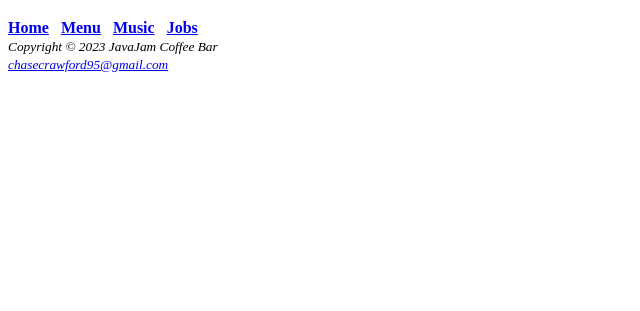
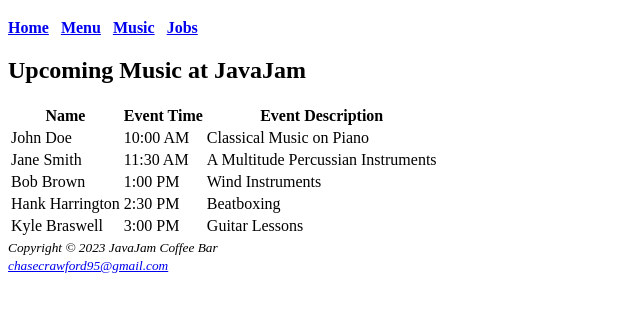
Before and after one commit to ChaseCrawford95/UAB-CS-221, a plain HTML site: page Homework 2/music.html in a window 1280 px wide. Shown: the part 61-372 px from the top of the page, without its empty margins (0-640 px from the left). Drawn offline with Linux system fonts and the light colour scheme.

Commit message:
Music and Jobs content added

```diff
--- a/Homework 2/music.html
+++ b/Homework 2/music.html
@@ -8,6 +8,43 @@
             <h1>JavaJam Coffee Bar</h1>
         </header>
         <a href="file:///C:/Users/chase/OneDrive/Desktop/Web%20Development%20Class%20Files/UAB-CS-221/Homework%202/index.html"><b>Home</b></a> &nbsp; <a href="file:///C:/Users/chase/OneDrive/Desktop/Web%20Development%20Class%20Files/UAB-CS-221/Homework%202/menu.html"><b>Menu</b></a> &nbsp; <a href="file:///C:/Users/chase/OneDrive/Desktop/Web%20Development%20Class%20Files/UAB-CS-221/Homework%202/music.html"><b>Music</b></a> &nbsp; <a href="file:///C:/Users/chase/OneDrive/Desktop/Web%20Development%20Class%20Files/UAB-CS-221/Homework%202/jobs.html"><b>Jobs</b></a>
+        <h2>Upcoming Music at JavaJam</h2>
+        <table>
+            <thead>
+              <tr>
+                <th>Name</th>
+                <th>Event Time</th>
+                <th>Event Description</th>
+              </tr>
+            </thead>
+            <tbody>
+              <tr>
+                <td>John Doe</td>
+                <td>10:00 AM</td>
+                <td>Classical Music on Piano</td>
+              </tr>
+              <tr>
+                <td>Jane Smith</td>
+                <td>11:30 AM</td>
+                <td>A Multitude Percussian Instruments</td>
+              </tr>
+              <tr>
+                <td>Bob Brown</td>
+                <td>1:00 PM</td>
+                <td>Wind Instruments</td>
+              </tr>
+              <tr>
+                <td>Hank Harrington</td>
+                <td>2:30 PM</td>
+                <td>Beatboxing</td>
+              </tr>
+              <tr>
+                <td>Kyle Braswell</td>
+                <td>3:00 PM</td>
+                <td>Guitar Lessons</td>
+              </tr>
+            </tbody>
+          </table>
     </body>
     <footer>
         <small><i>Copyright © 2023 JavaJam Coffee Bar</i></small><br>
```
Also changed, not shown: Homework 2/jobs.html (+21 -0 lines).
